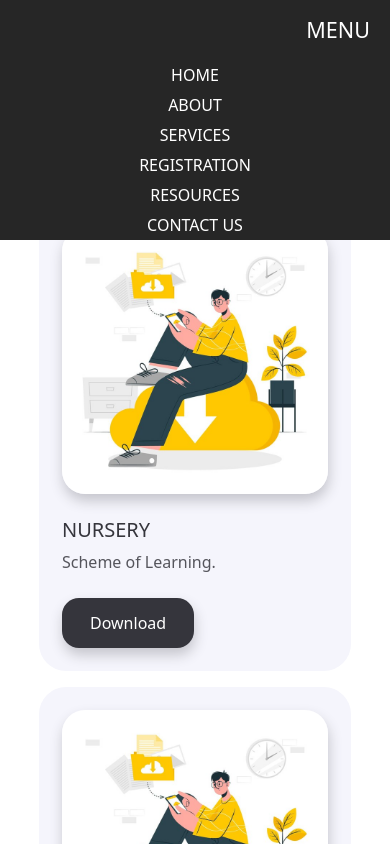
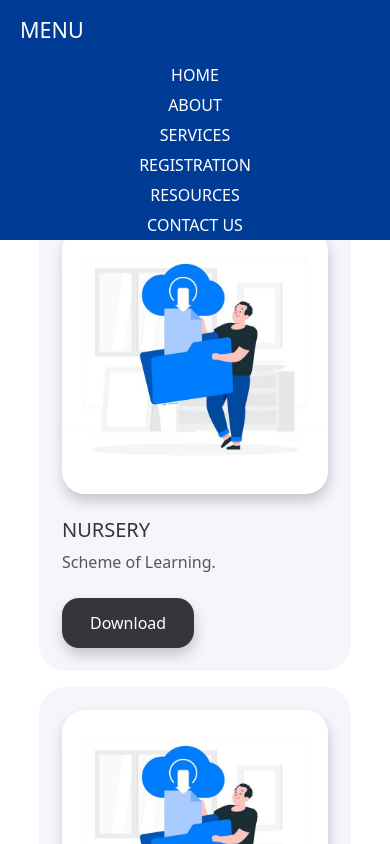
Before and after one commit to LilBreezy13/bbwebapp, a plain HTML site: page resources.html in a window 390 px wide. Both pictures are taken after a click on the element "MENU". Shown: the top 844 px of the page. Drawn offline with nearby package versions, Linux system fonts and the light colour scheme.

Commit message:
resources

```diff
--- a/contact.css
+++ b/contact.css
@@ -94,7 +94,7 @@ section.sec2{
         display: block;
         width: 100%;
         height: 60px;
-        background: #262626;
+        background: #003C96;
         /* background: #003C96; */
         position: fixed;
         top: 0;
@@ -108,7 +108,7 @@ section.sec2{
         height: 50px;
     }
     .responsive-bar .menu h4{
-        float: right;
+        float: left;
         color: #fff;
         margin: 0;
         padding: 0;
@@ -134,7 +134,7 @@ section.sec2{
         width: 100%;
         top: 60px;
         left: 0;
-        background: #262626;
+        background: #003C96;
         float: none;
         display: none;
     }
--- a/resources.css
+++ b/resources.css
@@ -85,8 +85,8 @@ section.sec2{
         display: block;
         width: 100%;
         height: 60px;
-        background: #262626;
-        /* background: #003C96; */
+        /* background: #262626; */
+        background: #003C96;
         position: fixed;
         top: 0;
         left: 0;
@@ -99,7 +99,7 @@ section.sec2{
         height: 50px;
     }
     .responsive-bar .menu h4{
-        float: right;
+        float: left;
         color: #fff;
         margin: 0;
         padding: 0;
@@ -125,7 +125,7 @@ section.sec2{
         width: 100%;
         top: 60px;
         left: 0;
-        background: #262626;
+        background: #003C96;
         float: none;
         display: none;
     }
--- a/resources.html
+++ b/resources.html
@@ -85,7 +85,7 @@
 
 
     <div class="tpn_card">
-      <img src="./Assets/download-concept-illustration_114360-6362.jpg" class="w-100 mb-4" />
+      <img src="./Assets/blue.jpg" class="w-100 mb-4" />
       <h5>NURSERY </h5>
       <p>Scheme of Learning.</p>
       <!-- <a href="javascript:;" class="btn tpn_btn">Explore</a> -->
@@ -94,7 +94,7 @@
 
 
     <div class="tpn_card">
-      <img src="./Assets/download-concept-illustration_114360-6362.jpg" class="w-100 mb-4" />
+      <img src="./Assets/blue.jpg" class="w-100 mb-4" />
       <h5>KG One</h5>
       <p> Scheme of Learning.</p>
       <!-- <a href="javascript:;" class="btn tpn_btn">Explore</a> -->
@@ -103,7 +103,7 @@
 
 
     <div class="tpn_card">
-      <img src="./Assets/download-concept-illustration_114360-6362.jpg" class="w-100 mb-4" />
+      <img src="./Assets/blue.jpg" class="w-100 mb-4" />
       <h5>KG Two</h5>
       <p> Scheme of Learning</p>
       <!-- <a href="javascript:;" class="btn tpn_btn">Explore</a> -->
@@ -112,7 +112,7 @@
 
 
     <div class="tpn_card">
-      <img src="./Assets/download-concept-illustration_114360-6362.jpg" class="w-100 mb-4" />
+      <img src="./Assets/blue.jpg" class="w-100 mb-4" />
       <h5>Basic One</h5>
       <p> Scheme of Learning</p>
       <!-- <a href="./Assets/BOSS.jpeg" download></a> -->
@@ -133,7 +133,7 @@
 
 
     <div class="tpn_card">
-      <img src="./Assets/download-concept-illustration_114360-6362.jpg" class="w-100 mb-4" />
+      <img src="./Assets/blue.jpg" class="w-100 mb-4" />
       <h5>Basic Two </h5>
       <p>Scheme of Learning.</p>
       <!-- <a href="javascript:;" class="btn tpn_btn">Explore</a> -->
@@ -142,7 +142,7 @@
 
 
     <div class="tpn_card">
-      <img src="./Assets/download-concept-illustration_114360-6362.jpg" class="w-100 mb-4" />
+      <img src="./Assets/blue.jpg" class="w-100 mb-4" />
       <h5>Basic Three</h5>
       <p> Scheme of Learning.</p>
       <!-- <a href="javascript:;" class="btn tpn_btn">Explore</a> -->
@@ -151,7 +151,7 @@
 
 
     <div class="tpn_card">
-      <img src="./Assets/download-concept-illustration_114360-6362.jpg" class="w-100 mb-4" />
+      <img src="./Assets/blue.jpg" class="w-100 mb-4" />
       <h5>Basic Four</h5>
       <p> Scheme of Learning</p>
       <!-- <a href="javascript:;" class="btn tpn_btn">Explore</a> -->
@@ -160,7 +160,7 @@
 
 
     <div class="tpn_card">
-      <img src="./Assets/download-concept-illustration_114360-6362.jpg" class="w-100 mb-4" />
+      <img src="./Assets/blue.jpg" class="w-100 mb-4" />
       <h5>Basic Five</h5>
       <p> Scheme of Learning</p>
       <!-- <a href="./Assets/BOSS.jpeg" download></a> -->
@@ -183,7 +183,7 @@
 
 
     <div class="tpn_card">
-      <img src="./Assets/download-concept-illustration_114360-6362.jpg" class="w-100 mb-4" />
+      <img src="./Assets/blue.jpg" class="w-100 mb-4" />
       <h5>Basic Six </h5>
       <p>Scheme of Learning.</p>
       <!-- <a href="javascript:;" class="btn tpn_btn">Explore</a> -->
@@ -192,7 +192,7 @@
 
 
     <div class="tpn_card">
-      <img src="./Assets/download-concept-illustration_114360-6362.jpg" class="w-100 mb-4" />
+      <img src="./Assets/blue.jpg" class="w-100 mb-4" />
       <h5>Basic 7</h5>
       <p> Scheme of Learning.</p>
       <!-- <a href="javascript:;" class="btn tpn_btn">Explore</a> -->
@@ -201,7 +201,7 @@
 
 
     <div class="tpn_card">
-      <img src="./Assets/download-concept-illustration_114360-6362.jpg" class="w-100 mb-4" />
+      <img src="./Assets/blue.jpg" class="w-100 mb-4" />
       <h5>Basic 8</h5>
       <p> Scheme of Learning</p>
       <!-- <a href="javascript:;" class="btn tpn_btn">Explore</a> -->
@@ -210,7 +210,7 @@
 
 
     <div class="tpn_card">
-      <img src="./Assets/download-concept-illustration_114360-6362.jpg" class="w-100 mb-4" />
+      <img src="./Assets/blue.jpg" class="w-100 mb-4" />
       <h5>Basic 9</h5>
       <p> Scheme of Learning</p>
       <!-- <a href="./Assets/BOSS.jpeg" download></a> -->
```
Also changed, not shown: Assets/blue.jpg (added).
